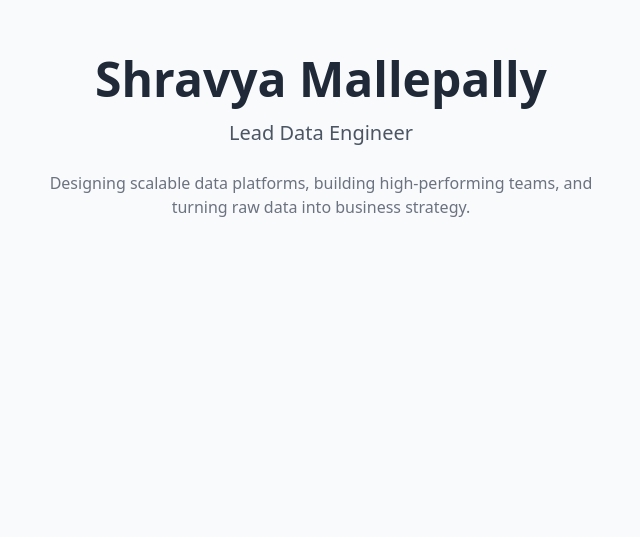
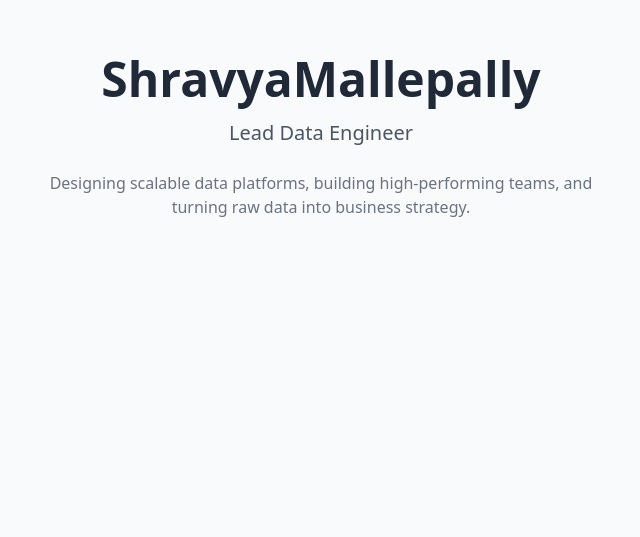
Before and after one commit to Shravya10/lead-data-engineer-site, a plain HTML site: page index.html in a window 1280 px wide. Shown: the part 263-800 px from the top of the page, without its empty margins (319-959 px from the left). Drawn offline with nearby package versions, Linux system fonts and the light colour scheme.

Commit message:
Update index.html

```diff
--- a/index.html
+++ b/index.html
@@ -2,7 +2,7 @@
 <html lang="en">
 <head>
   <meta charset="UTF-8">
-  <title>Shravya Mallepally | Lead Data Engineer</title>
+  <title>ShravyaMallepally | Lead Data Engineer</title>
   <script src="https://cdn.tailwindcss.com"></script>
 </head>
 
@@ -10,7 +10,7 @@
 
 <!-- HERO -->
 <section class="h-screen flex flex-col justify-center items-center text-center px-6">
-  <h1 class="text-5xl font-bold mb-4">Shravya Mallepally</h1>
+  <h1 class="text-5xl font-bold mb-4">ShravyaMallepally</h1>
   <p class="text-xl text-gray-600 mb-6">Lead Data Engineer</p>
   <p class="max-w-xl text-gray-500">
     Designing scalable data platforms, building high-performing teams,
```
